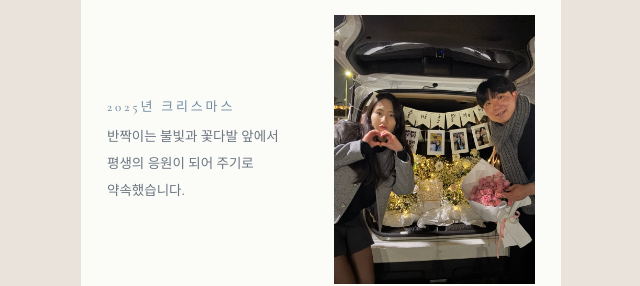
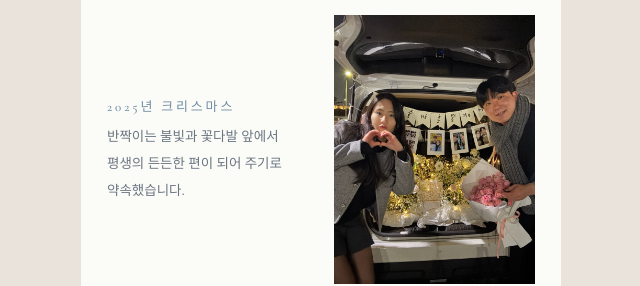
Before and after one commit to hyuntaek-minseo/hyuntaek-minseo.github.io, a plain HTML site: page index.html in a window 1280 px wide. Shown: the part 3400-3686 px from the top of the page, 319-959 px from the left. Drawn offline with nearby package versions, Linux system fonts and the light colour scheme; a web font is replaced by a local one.

Commit message:
청첩장 갱신 2026-11-24 22:01

```diff
--- a/index.html
+++ b/index.html
@@ -240,7 +240,7 @@ const W = {
     { type: "duo", photos: [{ src: "images/web/m6-1.jpg" }, { src: "images/web/m7-1.jpg" }],
       text: "새로운 시작 앞에 설 때마다\n가장 가까이에서 응원했습니다." },
     { type: "right", photos: [{ src: "images/web/m99-1.jpg" }],
-      date: "2025년 크리스마스", text: "반짝이는 불빛과 꽃다발 앞에서\n평생의 응원이 되어 주기로 약속했습니다." },
+      date: "2025년 크리스마스", text: "반짝이는 불빛과 꽃다발 앞에서\n평생의 든든한 편이 되어 주기로 약속했습니다." },
     { type: "wide", photos: [],
       date: "2027. 02. 14", text: "만난 지 꼭 5년이 되는 날,\n축복해 주시는 여러분 앞에서\n부부의 연을 맺으려 합니다." },
   ],
```
